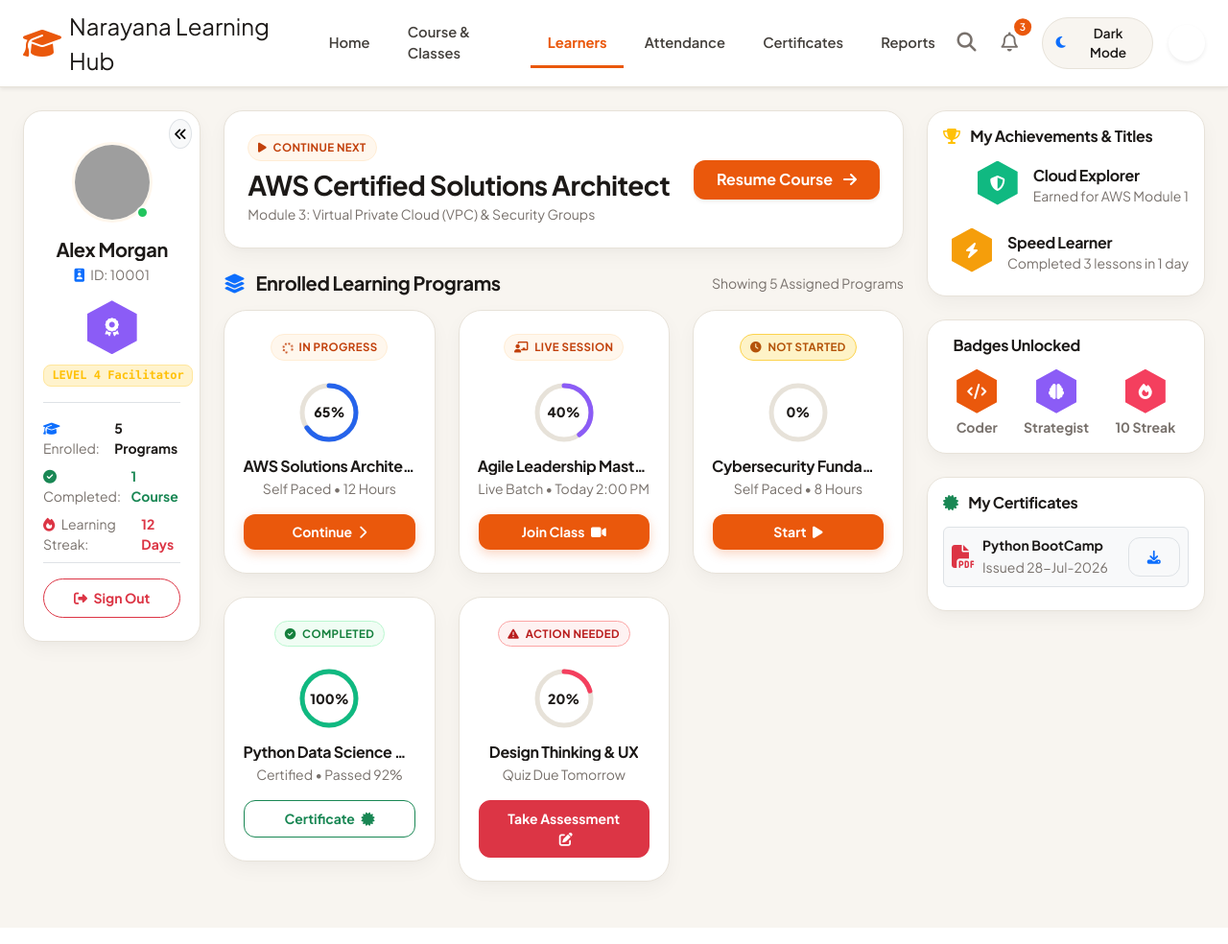
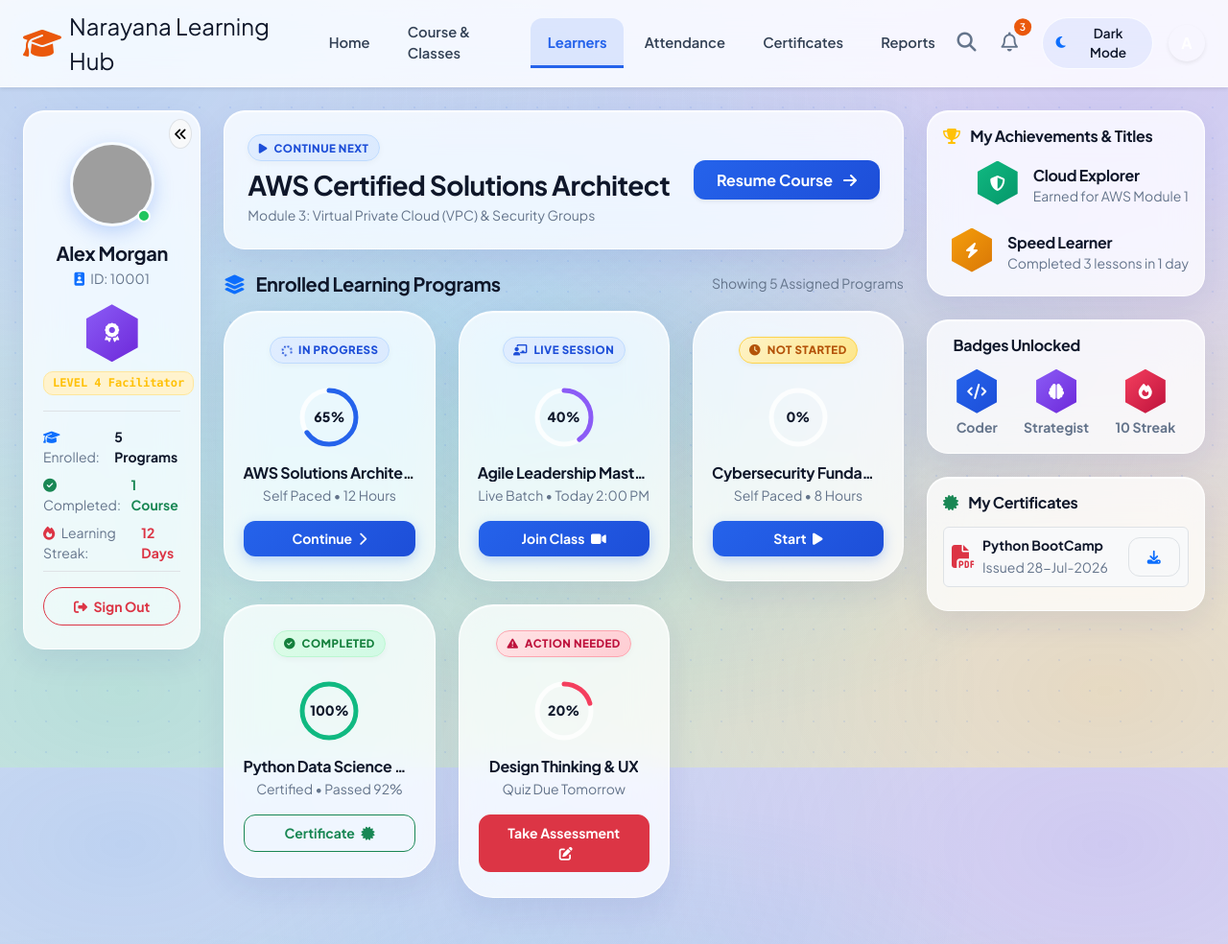
Before and after one commit to TnsSamanvitha18/NarayanaLMS, a Flask app: page /learners/portal in a window 1280 px wide. Shown: the whole page at 96% size. Run offline with Flask 3, Linux system fonts and the light colour scheme; the visitor is signed in with stand-in values (Sample User, id 1); data comes from the database, SQL or seed files in the repository; grey boxes are pictures that could not be loaded.

Commit message:
Implement modern technological glassmorphic UI with animated cyber mesh canvas and 100% crisp high-contrast typography

```diff
--- a/app/static/css/style.css
+++ b/app/static/css/style.css
@@ -1,86 +1,133 @@
 /* ==========================================================================
-   NARAYANA LEARNING HUB - BUDDYBOSS-INSPIRED WARM & INVITING DESIGN SYSTEM
-   Warm Cream Canvas, Terracotta Orange Accents, Crisp White Cards, High Contrast
+   NARAYANA LEARNING HUB - MODERN TECHNOLOGICAL GLASSMORPHIC DESIGN SYSTEM
+   Animated Cyber Mesh Canvas, Frosted Glass Cards & High Contrast Typography
    ========================================================================== */
 
-/* --- Light Mode Color System (BuddyBoss Warm Aesthetic) --- */
-:root, [data-theme="light"] {
-    --bg-app: #F8F5F0;
-    --bg-surface: #FFFFFF;
-    --bg-surface-elevated: #FFFFFF;
-
-    --text-primary: #1C1917;
-    --text-secondary: #44403C;
-    --text-muted: #78716C;
-
-    --border-color: #E7E2D9;
-    --border-subtle: #F3EFEA;
-
-    --brand-orange: #EA580C;
-    --brand-orange-hover: #C2410C;
-    --brand-orange-subtle: #FFF7ED;
-    --brand-orange-glow: rgba(234, 88, 12, 0.25);
-
-    --navy-blue: #EA580C;
-
-    --card-shadow: 0 8px 20px rgba(28, 25, 23, 0.04), 0 2px 6px rgba(28, 25, 23, 0.02);
-    --card-hover-shadow: 0 14px 28px rgba(234, 88, 12, 0.12), 0 4px 10px rgba(28, 25, 23, 0.04);
-
-    --table-header-bg: #F5F1EB;
-    --table-header-text: #57534E;
-    --table-row-hover: #FAF6F0;
-    --table-border: #E7E2D9;
-
-    --input-bg: #FFFFFF;
-    --input-border: #D6D1C7;
-    --input-text: #1C1917;
-
-    --header-bg: #FFFFFF;
+/* --- Keyframe Animations for Animated Cyber Canvas --- */
+@keyframes ambientMeshShift {
+    0% {
+        background-position: 0% 0%, 100% 0%, 100% 100%, 0% 100%;
+    }
+    50% {
+        background-position: 100% 50%, 0% 100%, 0% 0%, 100% 50%;
+    }
+    100% {
+        background-position: 0% 0%, 100% 0%, 100% 100%, 0% 100%;
+    }
 }
 
-/* --- Dark Mode Color System (Deep Warm Obsidian) --- */
-[data-theme="dark"] {
-    --bg-app: #12100E;
-    --bg-surface: #1C1815;
-    --bg-surface-elevated: #26211D;
+/* --- Light Mode Color System (Modern Technological Glass) --- */
+:root, [data-theme="light"] {
+    --bg-app: radial-gradient(at 10% 10%, rgba(59, 130, 246, 0.22) 0px, transparent 55%),
+              radial-gradient(at 90% 10%, rgba(139, 92, 246, 0.22) 0px, transparent 55%),
+              radial-gradient(at 90% 90%, rgba(245, 158, 11, 0.2) 0px, transparent 55%),
+              radial-gradient(at 10% 90%, rgba(16, 185, 129, 0.2) 0px, transparent 55%),
+              radial-gradient(at 50% 50%, rgba(6, 182, 212, 0.18) 0px, transparent 65%),
+              #E2E8F0;
 
-    --text-primary: #FAFAF9;
-    --text-secondary: #E7E5E4;
-    --text-muted: #A8A29E;
+    --bg-surface: rgba(255, 255, 255, 0.78);
+    --bg-surface-elevated: rgba(255, 255, 255, 0.88);
+    --bg-glass: rgba(255, 255, 255, 0.78);
 
-    --border-color: #2E2722;
-    --border-subtle: #211C18;
+    --text-primary: #0F172A;
+    --text-secondary: #334155;
+    --text-muted: #64748B;
 
-    --brand-orange: #F97316;
-    --brand-orange-hover: #FB923C;
-    --brand-orange-subtle: rgba(249, 115, 22, 0.15);
-    --brand-orange-glow: rgba(249, 115, 22, 0.35);
+    --border-color: rgba(255, 255, 255, 0.8);
+    --border-subtle: rgba(226, 232, 240, 0.8);
 
-    --navy-blue: #F97316;
+    --brand-blue: #2563EB;
+    --brand-blue-hover: #1D4ED8;
+    --brand-orange: #EA580C;
 
-    --card-shadow: 0 10px 30px rgba(0, 0, 0, 0.5);
-    --card-hover-shadow: 0 16px 36px rgba(249, 115, 22, 0.25);
+    --card-shadow: 0 12px 32px rgba(31, 38, 135, 0.08), inset 0 1px 1px rgba(255, 255, 255, 0.9);
+    --card-hover-shadow: 0 20px 42px rgba(37, 99, 235, 0.2);
 
-    --table-header-bg: #26211D;
-    --table-header-text: #FB923C;
-    --table-row-hover: #211C18;
-    --table-border: #2E2722;
+    --table-header-bg: rgba(248, 250, 252, 0.85);
+    --table-header-text: #475569;
+    --table-row-hover: rgba(255, 255, 255, 0.8);
+    --table-border: rgba(226, 232, 240, 0.7);
 
-    --input-bg: #161311;
-    --input-border: #3D342E;
-    --input-text: #FAFAF9;
+    --input-bg: rgba(255, 255, 255, 0.85);
+    --input-border: #CBD5E1;
+    --input-text: #0F172A;
 
-    --header-bg: #1C1815;
+    --header-bg: rgba(255, 255, 255, 0.82);
+    --tech-grid-color: rgba(37, 99, 235, 0.09);
 }
 
-/* --- Base Reset & High Contrast Typography --- */
+/* --- Dark Mode Color System (Cyber Obsidian Glass) --- */
+[data-theme="dark"] {
+    --bg-app: radial-gradient(at 10% 10%, rgba(30, 58, 138, 0.65) 0px, transparent 55%),
+              radial-gradient(at 90% 10%, rgba(91, 33, 182, 0.65) 0px, transparent 55%),
+              radial-gradient(at 90% 90%, rgba(6, 95, 70, 0.55) 0px, transparent 55%),
+              radial-gradient(at 10% 90%, rgba(159, 18, 57, 0.55) 0px, transparent 55%),
+              radial-gradient(at 50% 50%, rgba(14, 116, 144, 0.45) 0px, transparent 65%),
+              #070B14;
+
+    --bg-surface: rgba(17, 24, 39, 0.78);
+    --bg-surface-elevated: rgba(30, 41, 59, 0.85);
+    --bg-glass: rgba(17, 24, 39, 0.78);
+
+    --text-primary: #FFFFFF;
+    --text-secondary: #E5E7EB;
+    --text-muted: #9CA3AF;
+
+    --border-color: rgba(255, 255, 255, 0.14);
+    --border-subtle: rgba(255, 255, 255, 0.08);
+
+    --brand-blue: #3B82F6;
+    --brand-blue-hover: #60A5FA;
+    --brand-orange: #F97316;
+
+    --card-shadow: 0 14px 40px rgba(0, 0, 0, 0.7), inset 0 1px 1px rgba(255, 255, 255, 0.12);
+    --card-hover-shadow: 0 22px 48px rgba(59, 130, 246, 0.35);
+
+    --table-header-bg: rgba(31, 41, 55, 0.85);
+    --table-header-text: #38BDF8;
+    --table-row-hover: rgba(30, 41, 59, 0.75);
+    --table-border: rgba(55, 65, 81, 0.7);
+
+    --input-bg: rgba(17, 24, 39, 0.85);
+    --input-border: #374151;
+    --input-text: #FFFFFF;
+
+    --header-bg: rgba(17, 24, 39, 0.85);
+    --tech-grid-color: rgba(56, 189, 248, 0.08);
+}
+
+/* --- Base Reset, Tech Grid Overlay & Typography --- */
 body {
     font-family: 'Plus Jakarta Sans', 'Inter', -apple-system, BlinkMacSystemFont, "Segoe UI", Roboto, sans-serif;
     color: var(--text-primary);
-    background-color: var(--bg-app);
-    transition: background-color 0.25s ease, color 0.25s ease;
+    background: var(--bg-app);
+    background-size: 200% 200%;
+    background-attachment: fixed;
+    animation: ambientMeshShift 25s ease infinite;
+    transition: color 0.3s ease;
     min-height: 100vh;
+    position: relative;
     -webkit-font-smoothing: antialiased;
+}
+
+/* Futuristic Geometric Tech Grid Overlay */
+body::before {
+    content: '';
+    position: fixed;
+    top: 0;
+    left: 0;
+    width: 100%;
+    height: 100%;
+    background-image: radial-gradient(var(--tech-grid-color) 1.2px, transparent 1.2px);
+    background-size: 32px 32px;
+    pointer-events: none;
+    z-index: 0;
+}
+
+/* Main Content Wrapper above Grid */
+main, header, footer {
+    position: relative;
+    z-index: 1;
 }
 
 h1, h2, h3, h4, h5, h6 {
@@ -132,26 +179,26 @@ h1, h2, h3, h4, h5, h6 {
     color: var(--brand-orange) !important;
 }
 
-/* --- Crisp Cards --- */
+/* --- Frosted Glassmorphic Cards --- */
 .card, .card-stat, .profile-sidebar, .modal-content, .card-circular, .glass-card {
-    background-color: var(--bg-surface) !important;
-    border: 1px solid var(--border-color) !important;
-    border-radius: 20px !important;
+    background: var(--bg-surface) !important;
+    backdrop-filter: blur(20px) saturate(180%) !important;
+    -webkit-backdrop-filter: blur(20px) saturate(180%) !important;
+    border: 1.5px solid var(--border-color) !important;
+    border-radius: 22px !important;
     box-shadow: var(--card-shadow) !important;
-    transition: transform 0.2s ease, box-shadow 0.2s ease, border-color 0.2s ease;
-    backdrop-filter: none !important;
-    -webkit-backdrop-filter: none !important;
+    transition: transform 0.25s cubic-bezier(0.16, 1, 0.3, 1), box-shadow 0.25s ease, border-color 0.25s ease;
 }
 
 .card:hover, .card-stat:hover {
-    border-color: var(--brand-orange) !important;
+    border-color: var(--brand-blue) !important;
     box-shadow: var(--card-hover-shadow) !important;
-    transform: translateY(-2px);
+    transform: translateY(-3px);
 }
 
 .card-circular {
-    border-radius: 24px !important;
-    padding: 1.5rem 1.25rem !important;
+    border-radius: 36px !important;
+    padding: 1.6rem 1.25rem !important;
     text-align: center;
     display: flex;
     flex-direction: column;
@@ -176,9 +223,11 @@ h1, h2, h3, h4, h5, h6 {
     color: var(--text-muted);
 }
 
-/* --- Header & Top Navigation --- */
+/* --- Top Header & Nav Tabs --- */
 .ls-navbar {
     background-color: var(--header-bg);
+    backdrop-filter: blur(20px) saturate(180%);
+    -webkit-backdrop-filter: blur(20px) saturate(180%);
     border-bottom: 1px solid var(--border-color);
     transition: background-color 0.25s ease;
 }
@@ -194,19 +243,22 @@ h1, h2, h3, h4, h5, h6 {
     align-items: center;
     font-size: 0.92rem;
     cursor: pointer;
+    border-radius: 12px 12px 0 0;
 }
 
 .ls-nav-tab:hover {
-    color: var(--brand-orange);
+    color: var(--brand-blue);
+    background-color: rgba(37, 99, 235, 0.08);
 }
 
 .ls-nav-tab.active {
-    color: var(--brand-orange);
+    color: var(--brand-blue);
     font-weight: 700;
-    border-bottom-color: var(--brand-orange);
+    border-bottom-color: var(--brand-blue);
+    background-color: rgba(37, 99, 235, 0.12);
 }
 
-/* --- Terracotta Orange Buttons & Badges --- */
+/* --- Buttons & Badges --- */
 .btn {
     border-radius: 12px;
     font-weight: 600;
@@ -218,84 +270,93 @@ h1, h2, h3, h4, h5, h6 {
     transform: scale(0.98);
 }
 
-.btn-navy, .btn-primary, .btn-orange {
-    background-color: var(--brand-orange) !important;
+.btn-navy, .btn-primary {
+    background: linear-gradient(135deg, #2563EB 0%, #1D4ED8 100%) !important;
     color: #FFFFFF !important;
     border: none;
-    box-shadow: 0 4px 12px var(--brand-orange-glow);
+    box-shadow: 0 4px 14px rgba(37, 99, 235, 0.28);
 }
 
-.btn-navy:hover, .btn-primary:hover, .btn-orange:hover {
-    background-color: var(--brand-orange-hover) !important;
-    box-shadow: 0 6px 16px var(--brand-orange-glow);
+.btn-navy:hover, .btn-primary:hover {
+    background: linear-gradient(135deg, #3B82F6 0%, #2563EB 100%) !important;
+    box-shadow: 0 6px 18px rgba(37, 99, 235, 0.4);
+    transform: translateY(-1px);
 }
 
-.btn-outline-primary, .btn-outline-orange {
-    color: var(--brand-orange);
-    border-color: var(--brand-orange);
+.btn-orange {
+    background: linear-gradient(135deg, #EA580C 0%, #C2410C 100%) !important;
+    color: #FFFFFF !important;
+    border: none;
+    box-shadow: 0 4px 14px rgba(234, 88, 12, 0.28);
 }
 
-.btn-outline-primary:hover, .btn-outline-orange:hover {
-    background-color: var(--brand-orange);
+.btn-outline-primary {
+    color: var(--brand-blue);
+    border-color: var(--brand-blue);
+}
+
+.btn-outline-primary:hover {
+    background-color: var(--brand-blue);
     color: #FFFFFF;
 }
 
 .badge {
-    border-radius: 8px;
+    border-radius: 10px;
     font-weight: 600;
-    padding: 0.4em 0.7em;
+    padding: 0.45em 0.75em;
 }
 
 /* Status Pills */
 .status-pill {
     font-size: 0.72rem;
-    font-weight: 700;
-    letter-spacing: 0.4px;
-    padding: 0.35em 0.85em;
+    font-weight: 800;
+    letter-spacing: 0.5px;
+    padding: 0.38em 0.9em;
     border-radius: 50px;
     text-transform: uppercase;
     display: inline-block;
+    box-shadow: 0 2px 6px rgba(0, 0, 0, 0.04);
 }
 
 .pill-in-progress {
-    background-color: #FFF7ED;
-    color: #C2410C;
-    border: 1px solid #FFEDD5;
+    background: linear-gradient(135deg, #E0EDFF 0%, #DBEAFE 100%);
+    color: #1D4ED8;
+    border: 1px solid #BFDBFE;
 }
 
 .pill-completed {
-    background-color: #F0FDF4;
+    background: linear-gradient(135deg, #DCFCE7 0%, #D1FAE5 100%);
     color: #15803D;
     border: 1px solid #BBF7D0;
 }
 
 .pill-pending {
-    background-color: #FEF3C7;
+    background: linear-gradient(135deg, #FEF3C7 0%, #FDE68A 100%);
     color: #B45309;
     border: 1px solid #FCD34D;
 }
 
 .pill-overdue {
-    background-color: #FEF2F2;
-    color: #B91C1C;
-    border: 1px solid #FCA5A5;
+    background: linear-gradient(135deg, #FFE4E6 0%, #FECDD3 100%);
+    color: #BE123C;
+    border: 1px solid #FDA4AF;
 }
 
-[data-theme="dark"] .pill-in-progress { background: rgba(249, 115, 22, 0.2); color: #FB923C; border-color: rgba(249, 115, 22, 0.4); }
-[data-theme="dark"] .pill-completed { background: rgba(16, 185, 129, 0.2); color: #34D399; border-color: rgba(16, 185, 129, 0.4); }
-[data-theme="dark"] .pill-pending { background: rgba(245, 158, 11, 0.2); color: #FBBF24; border-color: rgba(245, 158, 11, 0.4); }
-[data-theme="dark"] .pill-overdue { background: rgba(239, 68, 68, 0.2); color: #FCA5A5; border-color: rgba(239, 68, 68, 0.4); }
+[data-theme="dark"] .pill-in-progress { background: rgba(37, 99, 235, 0.25); color: #60A5FA; border-color: rgba(37, 99, 235, 0.4); }
+[data-theme="dark"] .pill-completed { background: rgba(16, 185, 129, 0.25); color: #34D399; border-color: rgba(16, 185, 129, 0.4); }
+[data-theme="dark"] .pill-pending { background: rgba(245, 158, 11, 0.25); color: #FBBF24; border-color: rgba(245, 158, 11, 0.4); }
+[data-theme="dark"] .pill-overdue { background: rgba(244, 63, 94, 0.25); color: #FB7185; border-color: rgba(244, 63, 94, 0.4); }
 
 /* --- Forms & Inputs --- */
 .login-field {
-    margin-bottom: 1.2rem;
+    margin-bottom: 1.25rem;
     text-align: left;
 }
 
 .login-label {
     font-size: 0.88rem;
-    font-weight: 600;
-    margin-bottom: 0.4rem;
+    font-weight: 700;
+    margin-bottom: 0.45rem;
     color: var(--text-primary);
     display: flex;
     align-items: center;
@@ -363,16 +425,17 @@ h1, h2, h3, h4, h5, h6 {
 }
 
 .avatar-profile {
-    width: 84px;
-    height: 84px;
+    width: 88px;
+    height: 88px;
     border-radius: 50%;
     object-fit: cover;
-    border: 3px solid var(--brand-orange-subtle);
+    border: 3px solid rgba(255, 255, 255, 0.5);
+    box-shadow: 0 6px 20px rgba(37, 99, 235, 0.25);
 }
 
 .online-dot {
-    width: 13px;
-    height: 13px;
+    width: 14px;
+    height: 14px;
     background-color: #22C55E;
     border: 2px solid #FFFFFF;
     border-radius: 50%;
@@ -383,7 +446,7 @@ h1, h2, h3, h4, h5, h6 {
 
 /* --- Theme Switcher Button --- */
 .theme-toggle-btn {
-    background: var(--bg-app);
+    background: rgba(37, 99, 235, 0.08);
     border: 1px solid var(--border-color);
     color: var(--text-primary);
     border-radius: 50px;
@@ -394,19 +457,20 @@ h1, h2, h3, h4, h5, h6 {
     align-items: center;
     gap: 0.5rem;
     cursor: pointer;
-    transition: all 0.2s ease;
+    transition: all 0.25s ease;
 }
 
 .theme-toggle-btn:hover {
-    border-color: var(--brand-orange);
-    color: var(--brand-orange);
+    background: var(--brand-blue);
+    border-color: var(--brand-blue);
+    color: #FFFFFF !important;
 }
 
 /* --- Circular Progress Ring Gauge --- */
 .progress-ring-wrapper {
     position: relative;
-    width: 68px;
-    height: 68px;
+    width: 72px;
+    height: 72px;
     display: flex;
     align-items: center;
     justify-content: center;
@@ -435,43 +499,49 @@ h1, h2, h3, h4, h5, h6 {
 
 /* Hexagon Badges */
 .hexagon-icon {
-    width: 52px;
-    height: 56px;
+    width: 54px;
+    height: 60px;
     clip-path: polygon(50% 0%, 100% 25%, 100% 75%, 50% 100%, 0% 75%, 0% 25%);
     display: flex;
     align-items: center;
     justify-content: center;
     color: #ffffff;
-    font-size: 1.2rem;
+    font-size: 1.25rem;
     margin: 0 auto 0.5rem auto;
-    background-color: var(--brand-orange);
+    box-shadow: 0 6px 16px rgba(0, 0, 0, 0.15);
 }
 
-.hexagon-emerald { background-color: #10B981; }
-.hexagon-blue { background-color: var(--brand-orange); }
-.hexagon-purple { background-color: #8B5CF6; }
-.hexagon-coral { background-color: #F43F5E; }
-.hexagon-amber { background-color: #F59E0B; }
-.hexagon-cyan { background-color: #06B6D4; }
+.hexagon-emerald { background: linear-gradient(135deg, #10B981 0%, #059669 100%); }
+.hexagon-blue { background: linear-gradient(135deg, #2563EB 0%, #1D4ED8 100%); }
+.hexagon-purple { background: linear-gradient(135deg, #8B5CF6 0%, #6D28D9 100%); }
+.hexagon-coral { background: linear-gradient(135deg, #F43F5E 0%, #BE123C 100%); }
+.hexagon-amber { background: linear-gradient(135deg, #F59E0B 0%, #D97706 100%); }
+.hexagon-cyan { background: linear-gradient(135deg, #06B6D4 0%, #0891B2 100%); }
 
 /* Modals & Dropdowns */
 .modal-content {
-    background-color: var(--bg-surface-elevated);
+    background: var(--bg-surface-elevated);
+    backdrop-filter: blur(20px) saturate(180%);
+    -webkit-backdrop-filter: blur(20px) saturate(180%);
     border: 1px solid var(--border-color);
-    border-radius: 20px !important;
+    border-radius: 24px !important;
+    box-shadow: var(--card-shadow);
+    color: var(--text-primary);
 }
 
 .dropdown-menu {
-    background-color: var(--bg-surface-elevated);
+    background: var(--bg-surface-elevated);
+    backdrop-filter: blur(20px) saturate(180%);
+    -webkit-backdrop-filter: blur(20px) saturate(180%);
     border: 1px solid var(--border-color);
-    border-radius: 12px;
-    box-shadow: 0 10px 25px rgba(0, 0, 0, 0.1);
+    border-radius: 16px;
+    box-shadow: 0 10px 30px rgba(0, 0, 0, 0.15);
 }
 
 .dropdown-item {
     color: var(--text-primary);
-    border-radius: 8px;
-    padding: 0.45rem 0.9rem;
+    border-radius: 10px;
+    padding: 0.5rem 1rem;
 }
 
 .dropdown-item:hover, .dropdown-item:focus {
@@ -481,8 +551,8 @@ h1, h2, h3, h4, h5, h6 {
 
 /* Custom Scrollbars */
 ::-webkit-scrollbar {
-    width: 7px;
-    height: 7px;
+    width: 8px;
+    height: 8px;
 }
 
 ::-webkit-scrollbar-track {
```
Also changed, not shown: other parts of app/static/css/style.css (+12 -11 lines), app/templates/dashboard/index.html (+25 -25 lines).
